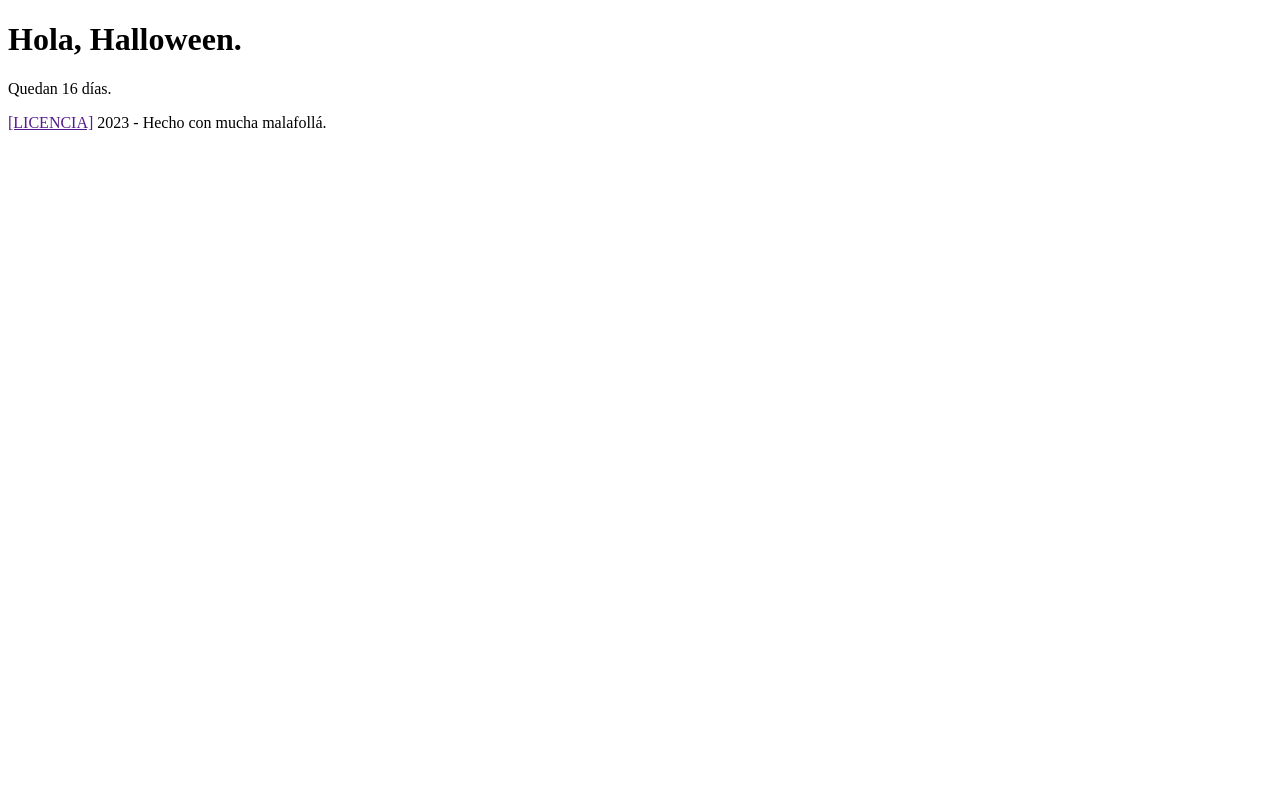
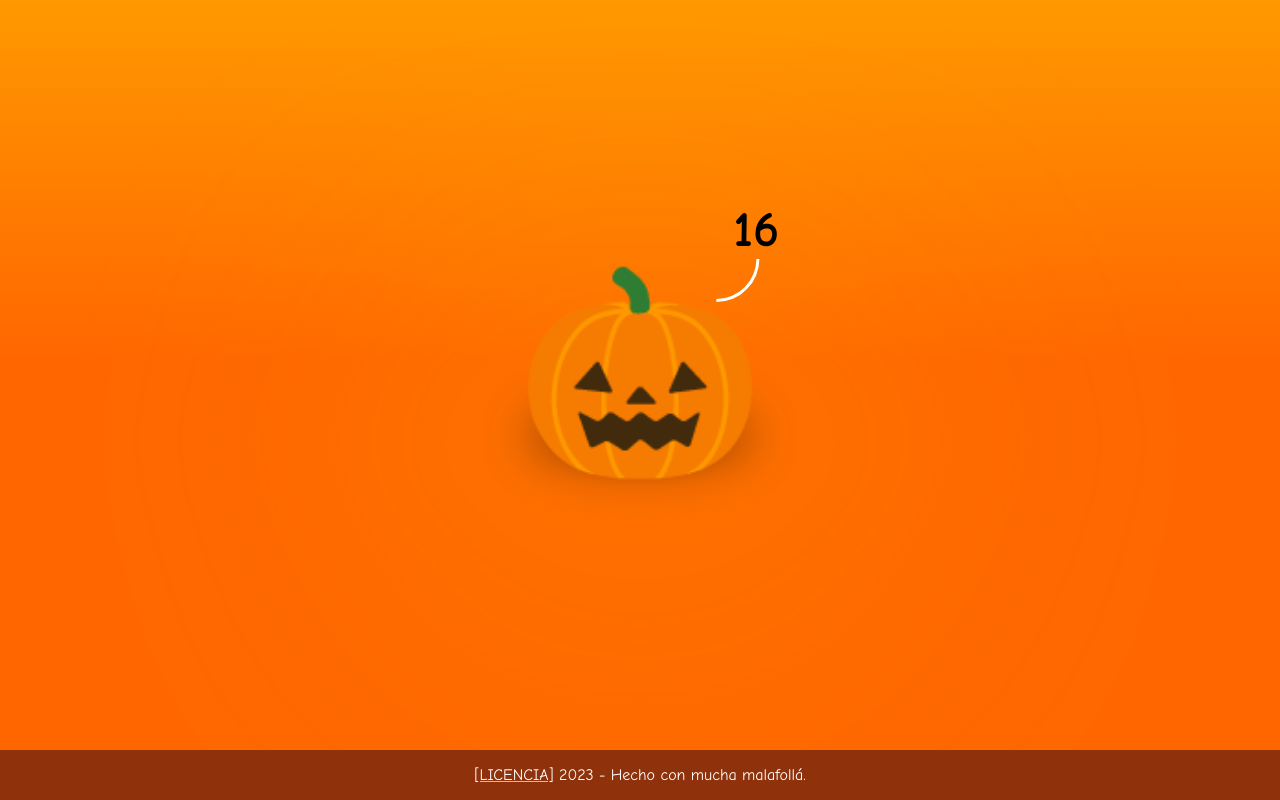
Before and after one commit to oneeyedman/hola-halloween, a plain HTML site: page index.html in a window 1280 px wide. Drawn offline with Linux system fonts and the light colour scheme.

Commit message:
style: Add halloween style

```diff
--- a/hola.css
+++ b/hola.css
@@ -0,0 +1,123 @@
+/* CONFIG */
+:root {
+  --color-orange: #ff9900;
+  --color-orange-alt: #ff6600;
+}
+
+.sr-only {
+  clip: rect(0 0 0 0);
+  clip-path: inset(50%);
+  height: 1px;
+  overflow: hidden;
+  position: absolute;
+  white-space: nowrap;
+  width: 1px;
+}
+
+
+
+
+
+/* PAGE */
+.hola {
+  font-family: Comic Sans MS, arial, sans-serif;
+  min-height: 100vh;
+  min-height: 100dvh;
+  background: linear-gradient(var(--color-orange), var(--color-orange-alt) 45%) center no-repeat var(--color-orange);
+  display: grid;
+  grid-template-rows: 1fr auto;
+  margin: 0;
+}
+
+
+
+
+/* CONTENT */
+.hola__content {
+  display: flex;
+  justify-content: center;
+  align-items: center;
+  padding: 50px 0;
+}
+
+.hola__group {
+  position: relative;
+}
+
+.hola__title {}
+
+.hola__title-icon {
+  font-size: 200px;
+  display: block;
+  position: relative;
+}
+
+.hola__title-icon::before,
+.hola__title-icon::after,
+.hola__group::before {
+  content: '';
+  position: absolute;
+  left: 50%;
+  top: 98%;
+  width: 134px;
+  height: 38px;
+  background: black;
+  border-radius: 50%;
+  transform: translate(-50%, -190%);
+  z-index: -1;
+  filter:blur(14px);
+  opacity: .7;
+}
+
+.hola__title-icon::after {
+  background-color: #883F01;
+  z-index: -2;
+  transform: translate(-50%, -190%) scale(1.7);
+  opacity: .84;
+}
+
+.hola__group::before {
+  background-color: #F1EC0B;
+  z-index: -2;
+  transform: translate(-50%, -225%) scale(4);
+  opacity: .35;
+  filter:blur(40px);
+}
+
+.hola__output {
+  position: absolute;
+  font-size: 50px;
+  font-weight: bold;
+  left: 210px;
+  bottom: 205px;
+  min-width: 62px;
+  text-align: center;
+}
+
+.hola__output::after {
+  position: absolute;
+  top: 100%;
+  left: 0;
+  content: '';
+  width: 80px;
+  height: 80px;
+  border: 3px solid transparent;
+  border-bottom-color: white;
+  border-radius: 50%;
+  transform: translate(-60%, -50%) rotate(-45deg);
+}
+
+
+
+
+/* FOOTER */
+.hola__footer {
+  background-color: #8f320b;
+  text-align: center;
+  color: #fff;
+}
+
+.hola__link {
+  color:  inherit;
+  text-decoration-color: #a3f00b;
+}
--- a/hola.js
+++ b/hola.js
@@ -1,8 +1,8 @@
 const hola = (function() {
 
   const LITERALS = {
-    COUNTDOWN_PLURAL_TEXT: 'Quedan [XX] días.',
-    COUNTDOWN_SINGLE_TEXT: 'Solo queda [XX] día!!',
+    COUNTDOWN_PLURAL_TEXT: 'Faltan [XX] días.',
+    COUNTDOWN_SINGLE_TEXT: 'Solo falta [XX] día!!',
     HALLOWEEN_TEXT: 'BUAHAHAHAHA!',
     INIT_MESSAGE: '🎃 Hola!',
     HALLOWEEN_HAS_PASSED: 'Nos vemos el año que viene.',
--- a/index.html
+++ b/index.html
@@ -2,20 +2,25 @@
 <html lang="es">
 <head>
   <meta charset="UTF-8">
-  <link rel="icon" href="favicon.ico" />
+  <link rel="icon" href="favicon.ico">
   <meta name="viewport" content="width=device-width, initial-scale=1.0">
-  <meta http-equiv="refresh" content="3600;url=./" />
+  <meta http-equiv="refresh" content="3600">
   <title>Hola, Halloween</title>
   <link rel="stylesheet" href="hola.css">
   <script src="hola.js" defer></script>
 </head>
 <body class="hola js-hola">
   <main class="hola__content">
-    <h1 class="hola__title">Hola, Halloween.</h1>
-    <p class="hola__output js__hola-output"><span class="sr-ony">Quedan </span>XX<span class="sr-only"> días.</span></p>
+    <hgroup class="hola__group">
+      <h1 class="hola__title">
+        <span class="hola__title-icon" aria-hidden="true">🎃</span>
+        <span class="hola__title-label sr-only">Hola, Halloween.</span>
+      </h1>
+      <p class="hola__output js__hola-output"><span class="sr-ony">Quedan </span>XX<span class="sr-only"> días.</span></p>
+    </hgroup>
   </main>
   <footer class="hola__footer">
-    <p><a href="">[LICENCIA]</a> <span class="hola__year js__hola-year">2023</span> - Hecho con mucha malafollá.</p>
+    <p><a href="" class="hola__link">[LICENCIA]</a> <span class="hola__year js__hola-year">2023</span> - Hecho con mucha malafollá.</p>
   </footer>
 </body>
 </html>
```
